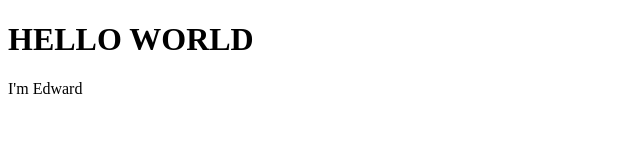
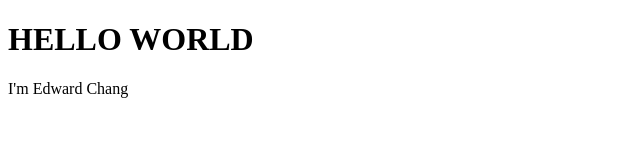
Before and after one commit to edward77927/test2, a plain HTML site: page index.html in a window 1280 px wide. Shown: the full height of the page, 0-640 px from the left. Drawn offline with Linux system fonts and the light colour scheme.

Commit message:
刪掉EDWARD追加CHANG

```diff
--- a/index.html
+++ b/index.html
@@ -10,7 +10,7 @@
 
 <body>
   <h1>HELLO WORLD</h1>
-  <p>I'm Edward</p>
+  <p>I'm Edward Chang</p>
 </body>
 
 </html>
```
